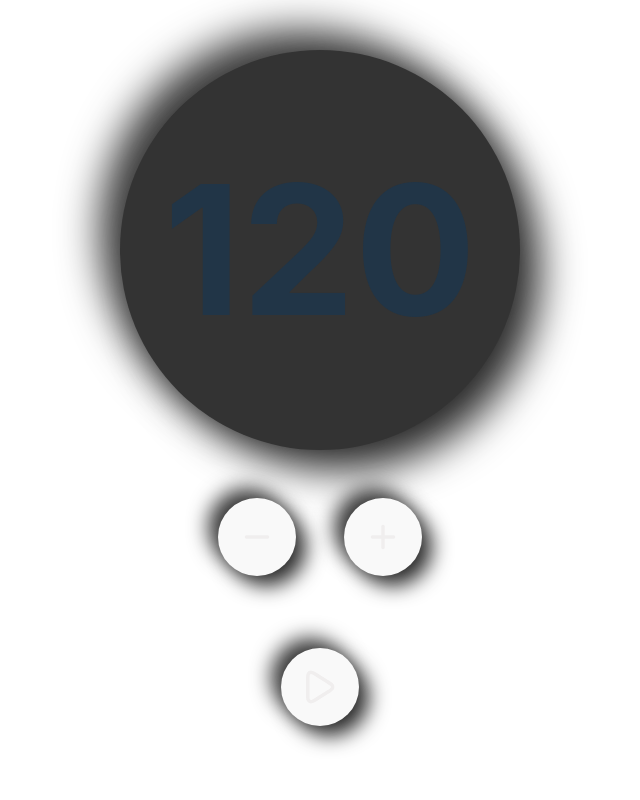
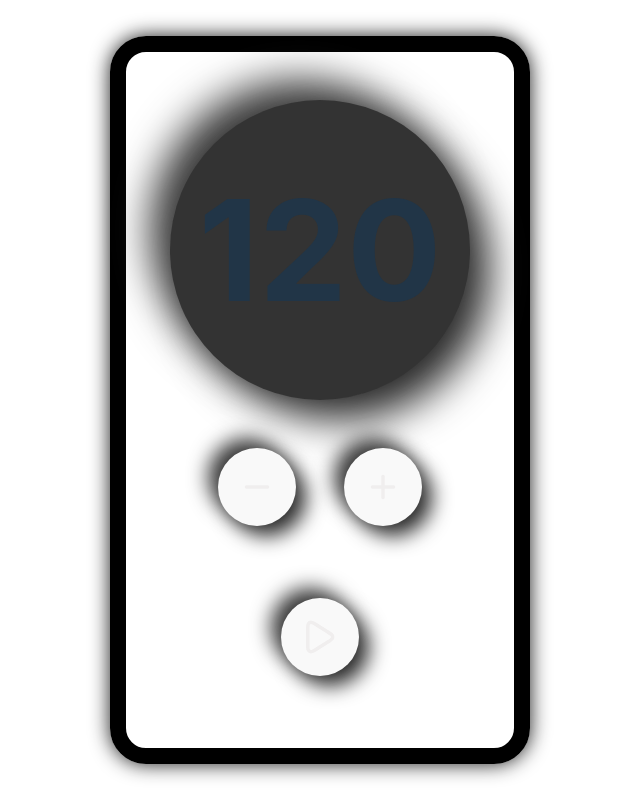
Before and after one commit to santosh898/brisk-walk, a Preact app: page / in a window 1280 px wide. Shown: the whole page, without its empty margins (320-960 px from the left). Built offline with nearby package versions, Linux system fonts and the light colour scheme.

Commit message:
Frame for large screens

```diff
--- a/src/app.css
+++ b/src/app.css
@@ -2,15 +2,36 @@
   margin: 0 auto;
   text-align: center;
   padding: 36px;
+  width: 100%;
+  height: 100%;
+  display: flex;
+  justify-content: center;
+}
+
+.mobile-frame {
+  flex: 1;
+  display: flex;
+  flex-direction: column;
+  align-items: center;
+  justify-content: center;
+}
+
+@media (min-width: 720px) {
+  .mobile-frame {
+    max-width: 420px;
+    border: 16px solid black;
+    border-radius: 36px;
+    box-shadow: 0 0 20px #1a1a1a;
+  }
 }
 
 .step-count {
   border: 0;
-  font-size: 180px;
+  font-size: 140px;
   font-weight: bold;
   background-color: #333333; /* Dark grey background */
-  width: 400px;
-  height: 400px;
+  width: 300px;
+  height: 300px;
   padding: 20px;
   border-radius: 999px; /* Fully rounded corners */
   display: flex;
--- a/src/app.tsx
+++ b/src/app.tsx
@@ -14,7 +14,7 @@ export function App() {
   };
 
   return (
-    <div className="frame">
+    <div className="mobile-frame">
       {/* <img src="/splash-screen.jpg" /> */}
       <div className="step-count">{stepCount}</div>
       <div className="easy-counter">
--- a/src/index.css
+++ b/src/index.css
@@ -2,16 +2,13 @@
   font-family: Inter, system-ui, Avenir, Helvetica, Arial, sans-serif;
   color-scheme: light dark;
   color: #f0eeee;
-  /* background-color: #242424; */
   background: #2c2c2c;
 }
-
+html,
 body {
   margin: 0;
-  display: flex;
-  place-items: center;
-  width: 100vw;
-  height: 100vh;
+  width: 100%;
+  height: 100%;
 }
 
 h1 {
@@ -23,8 +20,6 @@ button {
   background-color: #333333; /* Dark grey background */
   border: none;
   color: #fff; /* Light text color for contrast */
-  /* width: 64px;
-  height: 64px; */
   padding: 18px;
   border-radius: 50%; /* Round shape */
   display: flex;
```
